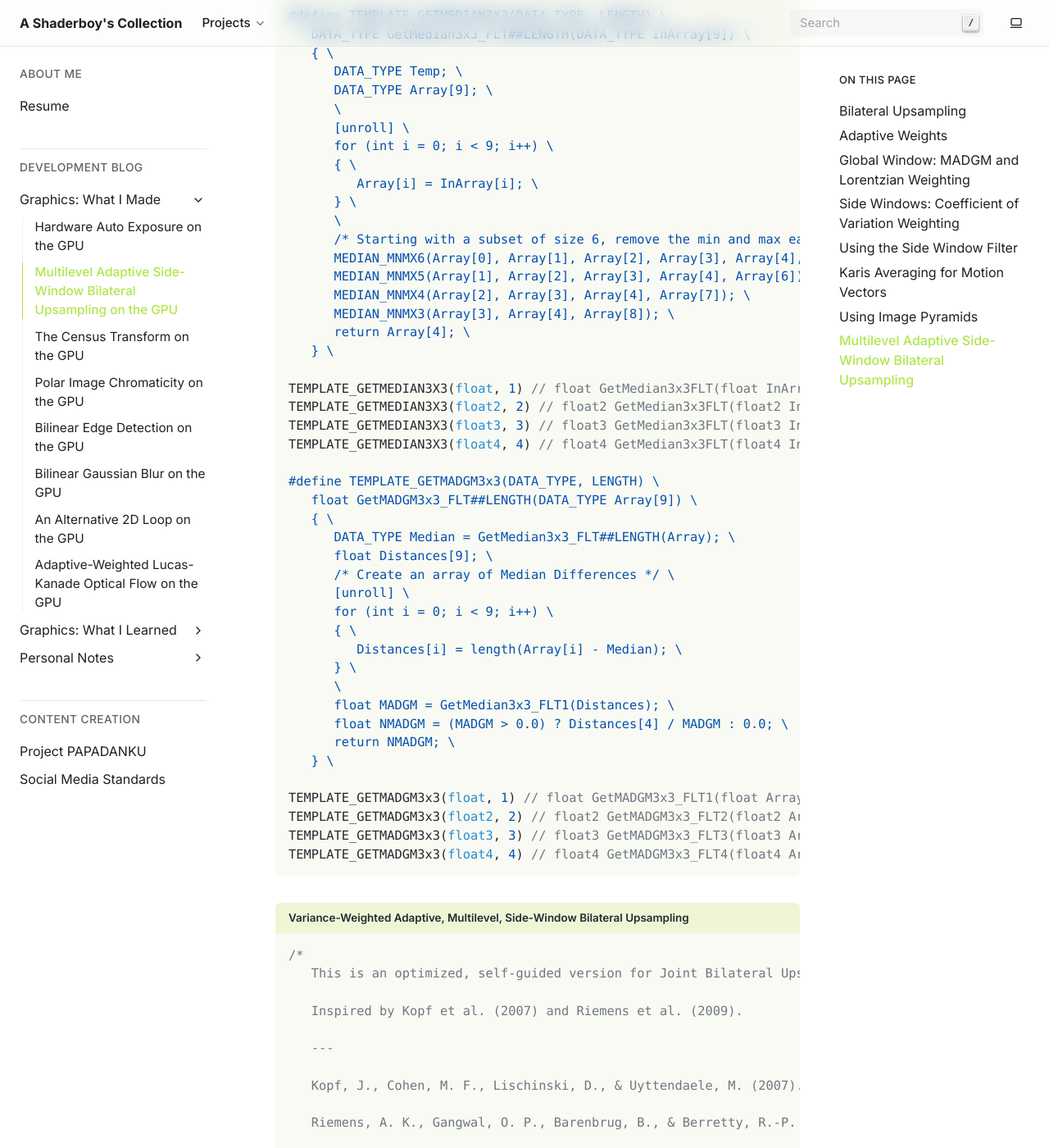
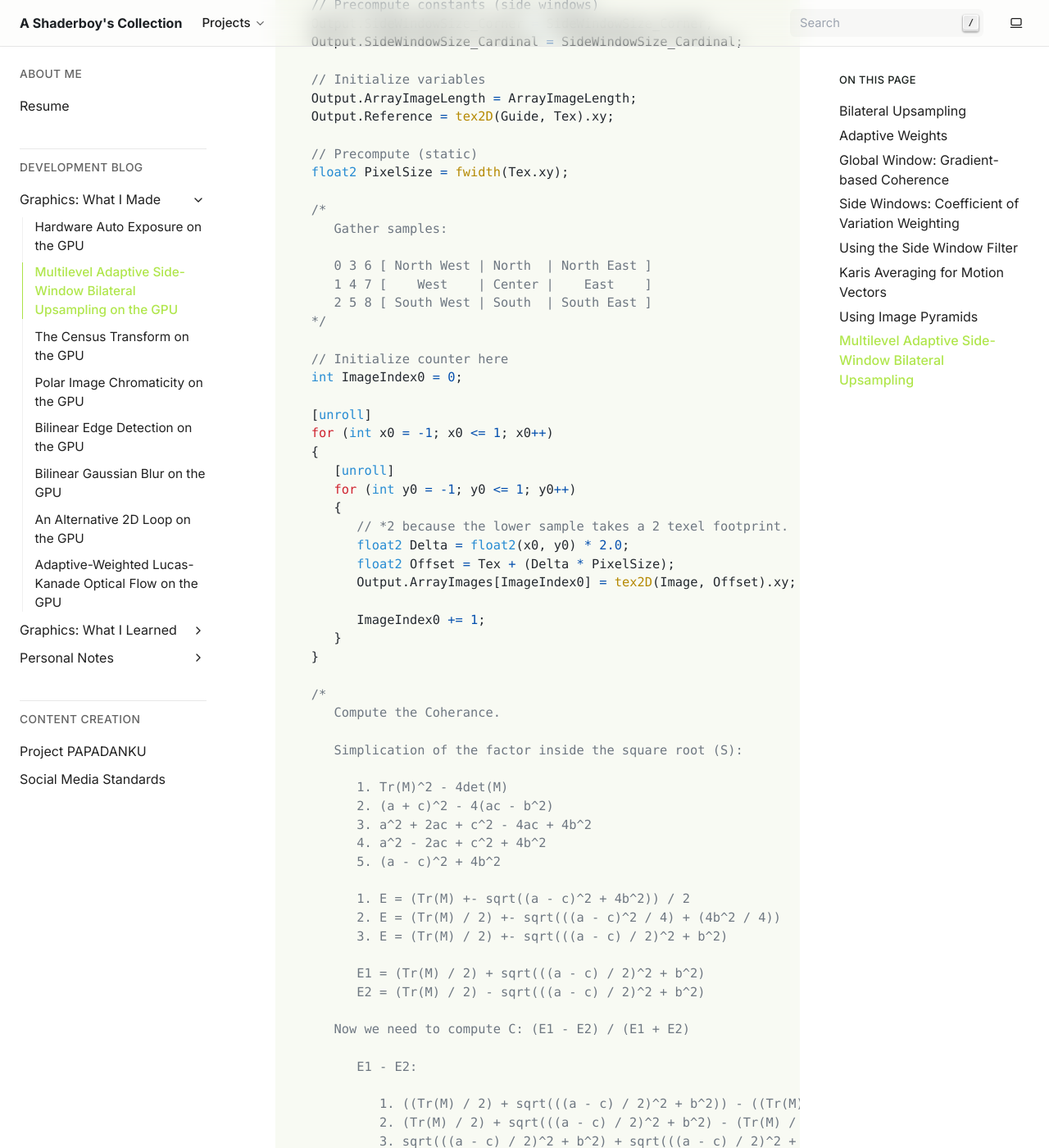
Before and after one commit to papadanku/papadanku.github.io, a Sphinx documentation site: the page built from doc/blog/made/bilateral.rst, in a window 1280 px wide and 1400 px high, scrolled down 6481 px. Shown: the whole window at 82% size. Built offline with Sphinx 7.4.7, drawn with Linux system fonts in a browser that asks for light colours; some of the changed text lies outside the part shown.

Commit message:
Refactored the filter... again.

```diff
--- a/doc/blog/learned/preprocessor.rst
+++ b/doc/blog/learned/preprocessor.rst
@@ -32,7 +32,7 @@ If documentation must exist within the macro itself, C-style block comments (``/
       ((x) * (x) + 2.0f)
 
 Common Pitfalls
-^^^^^^^^^^^^^^
+^^^^^^^^^^^^^^^
 
 .. warning::
 
--- a/doc/blog/made/bilateral.rst
+++ b/doc/blog/made/bilateral.rst
@@ -31,20 +31,22 @@ Adaptive bilateral upsampling improves the process by dynamically adjusting the
 
 In homogeneous regions (low variance), the filter allows a wider range of pixels to contribute, enhancing smoothing. In edge regions (high variance), the filter becomes more restrictive. This adaptive behavior minimizes artifacts and ensures that the filter's strength is proportional to the local content's complexity.
 
-Global Window: MADGM and Lorentzian Weighting
----------------------------------------------
+Global Window: Gradient-based Coherence
+---------------------------------------
 
-To determine the overall range sensitivity, the filter computes the Median Absolute Deviation from the Median (MADGM) across the entire local window. The MADGM provides a robust estimate of the local variance that is less sensitive to outliers than standard variance. It is defined as:
+To determine the overall range sensitivity, the filter calculates a normalized squared coherence based on the local image gradients, :math:`\mathbf{G}_x` and :math:`\mathbf{G}_y`. This coherence value, which ranges from 0 to 1, quantifies the directional consistency of the gradients within the window. A high coherence indicates a strong, well-defined edge, whereas a low coherence suggests a more isotropic or homogeneous region.
+
+The coherence :math:`C` is defined as:
 
 .. math::
 
-   MADGM = \text{median}(\|x_i - \text{median}(x)\|)
+   C = \frac{4 \cdot \left[ \left( \frac{\|\mathbf{G}_x\|^2 - \|\mathbf{G}_y\|^2}{2} \right)^2 + (\mathbf{G}_x \cdot \mathbf{G}_y)^2 \right]}{(\|\mathbf{G}_x\|^2 + \|\mathbf{G}_y\|^2)^2}
 
-The MADGM is used as the Full Width at Half Maximum (FWHM) parameter for a Lorentzian distribution, which determines the range weights. This ensures that the filter's sensitivity to intensity differences is scaled by the local texture complexity:
+The coherence :math:`C` is used as the squared Full Width at Half Maximum (:math:`\text{FWHM}^2`) parameter for a Lorentzian distribution, which determines the range weights :math:`w_r`. This ensures that the filter's sensitivity to intensity differences is scaled by the local gradient coherence:
 
 .. math::
 
-   w_r = \frac{A \cdot (\text{FWHM}/2)^2}{(\text{FWHM}/2)^2 + \|d\|^2}
+   w_r = \frac{A \cdot (C/4)}{(C/4) + \|d\|^2}
 
 Side Windows: Coefficient of Variation Weighting
 ------------------------------------------------
@@ -77,14 +79,14 @@ The SWF framework supports various filter implementations:
 
 The implemented version follows these steps:
 
-#. **Shared Data Gathering**: A two-pass process that first collects the neighborhood samples and then computes the range weights using the local MADGM-based variance.
+#. **Shared Data Gathering**: A two-pass process that first collects the neighborhood samples and then computes the range weights using the local coherence-based variance.
 #. **Kernel Generation**: Define a set of kernels representing eight side windows: four cardinal directions and four corners.
 #. **Side Window Statistics Calculation**: For each window, compute the local mean :math:`\mu_W` and variance :math:`\sigma^2_W`.
-#. **Bilateral Weighted Estimation**: For each window, calculate a bilateral-weighted mean :math:`\mu_{W, \text{bilat}}`. The range weight is adaptively adjusted using the global MADGM-based variance:
+#. **Bilateral Weighted Estimation**: For each window, calculate a bilateral-weighted mean :math:`\mu_{W, \text{bilat}}`. The range weight is adaptively adjusted using the global coherence-based variance:
 
    .. math::
 
-      w_r = \text{Lorentzian}(\|d\|^2; \text{FWHM}=\text{MADGM})
+      w_r = \text{Lorentzian}(\|d\|^2; \text{FWHM}^2 = C)
 
 #. **Variance-Weighted Combination**: Combine the estimated means using their stability weights (derived from the Coefficient of Variation) as weights:
 
@@ -118,131 +120,20 @@ The proposed technique integrates the following components:
 .. code-block:: hlsl
    :caption: Helper Math Functions
 
-   float GetLorentzian1D(float X_sq, float A, float FWHM)
+   float GetLorentzian1D(float X, float A, float FWHM)
    {
       float HWHM = FWHM / 2.0;
       float HWHM_Sq = HWHM * HWHM;
-      return (A * HWHM_Sq) / (HWHM_Sq + X_sq);
+      float X_Sq = X * X;
+      return (A * HWHM_Sq) / (HWHM_Sq + X_Sq);
    }
 
-   /*
-      3x3 Median
-      Morgan McGuire and Kyle Whitson
-      http://graphics.cs.williams.edu
-
-      Copyright (c) Morgan McGuire and Williams College, 2006
-      All rights reserved.
-
-      Redistribution and use in source and binary forms, with or without
-      modification, are permitted provided that the following conditions are
-      met:
-
-      Redistributions of source code must retain the above copyright notice,
-      this list of conditions and the following disclaimer.
-
-      Redistributions in binary form must reproduce the above copyright
-      notice, this list of conditions and the following disclaimer in the
-      documentation and/or other materials provided with the distribution.
-
-      THIS SOFTWARE IS PROVIDED BY THE COPYRIGHT HOLDERS AND CONTRIBUTORS
-      "AS IS" AND ANY EXPRESS OR IMPLIED WARRANTIES, INCLUDING, BUT NOT
-      LIMITED TO, THE IMPLIED WARRANTIES OF MERCHANTABILITY AND FITNESS FOR
-      A PARTICULAR PURPOSE ARE DISCLAIMED. IN NO EVENT SHALL THE COPYRIGHT
-      HOLDER OR CONTRIBUTORS BE LIABLE FOR ANY DIRECT, INDIRECT, INCIDENTAL,
-      SPECIAL, EXEMPLARY, OR CONSEQUENTIAL DAMAGES (INCLUDING, BUT NOT
-      LIMITED TO, PROCUREMENT OF SUBSTITUTE GOODS OR SERVICES; LOSS OF USE,
-      DATA, OR PROFITS; OR BUSINESS INTERRUPTION) HOWEVER CAUSED AND ON ANY
-      THEORY OF LIABILITY, WHETHER IN CONTRACT, STRICT LIABILITY, OR TORT
-      (INCLUDING NEGLIGENCE OR OTHERWISE) ARISING IN ANY WAY OUT OF THE USE
-      OF THIS SOFTWARE, EVEN IF ADVISED OF THE POSSIBILITY OF SUCH DAMAGE.
-   */
-
-   #define MEDIAN_SWAP2(A, B) \
-      Temp = A; \
-      A = min(A, B); \
-      B = max(Temp, B); \
-
-   #define MEDIAN_MN3(A, B, C) \
-      MEDIAN_SWAP2(A, B); \
-      MEDIAN_SWAP2(A, C); \
-
-   #define MEDIAN_MX3(A, B, C) \
-      MEDIAN_SWAP2(B, C); \
-      MEDIAN_SWAP2(A, C); \
-
-   // 3 exchanges
-   #define MEDIAN_MNMX3(A, B, C) \
-      MEDIAN_MX3(A, B, C); \
-      MEDIAN_SWAP2(A, B); \
-
-   // 4 exchanges
-   #define MEDIAN_MNMX4(A, B, C, D) \
-      MEDIAN_SWAP2(A, B); \
-      MEDIAN_SWAP2(C, D); \
-      MEDIAN_SWAP2(A, C); \
-      MEDIAN_SWAP2(B, D); \
-
-   // 6 exchanges
-   #define MEDIAN_MNMX5(A, B, C, D, E) \
-      MEDIAN_SWAP2(A, B); \
-      MEDIAN_SWAP2(C, D); \
-      MEDIAN_MN3(A, C, E); \
-      MEDIAN_MX3(B, D, E); \
-
-   // 7 exchanges
-   #define MEDIAN_MNMX6(A, B, C, D, E, F) \
-      MEDIAN_SWAP2(A, D); \
-      MEDIAN_SWAP2(B, E); \
-      MEDIAN_SWAP2(C, F); \
-      MEDIAN_MN3(A, B, C); \
-      MEDIAN_MX3(D, E, F); \
-
-   #define TEMPLATE_GETMEDIAN3X3(DATA_TYPE, LENGTH) \
-      DATA_TYPE GetMedian3x3_FLT##LENGTH(DATA_TYPE InArray[9]) \
-      { \
-         DATA_TYPE Temp; \
-         DATA_TYPE Array[9]; \
-         \
-         [unroll] \
-         for (int i = 0; i < 9; i++) \
-         { \
-            Array[i] = InArray[i]; \
-         } \
-         \
-         /* Starting with a subset of size 6, remove the min and max each time */ \
-         MEDIAN_MNMX6(Array[0], Array[1], Array[2], Array[3], Array[4], Array[5]); \
-         MEDIAN_MNMX5(Array[1], Array[2], Array[3], Array[4], Array[6]); \
-         MEDIAN_MNMX4(Array[2], Array[3], Array[4], Array[7]); \
-         MEDIAN_MNMX3(Array[3], Array[4], Array[8]); \
-         return Array[4]; \
-      } \
-
-   TEMPLATE_GETMEDIAN3X3(float, 1) // float GetMedian3x3FLT(float InArray[9])
-   TEMPLATE_GETMEDIAN3X3(float2, 2) // float2 GetMedian3x3FLT(float2 InArray[9])
-   TEMPLATE_GETMEDIAN3X3(float3, 3) // float3 GetMedian3x3FLT(float3 InArray[9])
-   TEMPLATE_GETMEDIAN3X3(float4, 4) // float4 GetMedian3x3FLT(float4 InArray[9])
-
-   #define TEMPLATE_GETMADGM3x3(DATA_TYPE, LENGTH) \
-      float GetMADGM3x3_FLT##LENGTH(DATA_TYPE Array[9]) \
-      { \
-         DATA_TYPE Median = GetMedian3x3_FLT##LENGTH(Array); \
-         float Distances[9]; \
-         /* Create an array of Median Differences */ \
-         [unroll] \
-         for (int i = 0; i < 9; i++) \
-         { \
-            Distances[i] = length(Array[i] - Median); \
-         } \
-         \
-         float MADGM = GetMedian3x3_FLT1(Distances); \
-         float NMADGM = (MADGM > 0.0) ? Distances[4] / MADGM : 0.0; \
-         return NMADGM; \
-      } \
-
-   TEMPLATE_GETMADGM3x3(float, 1) // float GetMADGM3x3_FLT1(float Array[9])
-   TEMPLATE_GETMADGM3x3(float2, 2) // float2 GetMADGM3x3_FLT2(float2 Array[9])
-   TEMPLATE_GETMADGM3x3(float3, 3) // float3 GetMADGM3x3_FLT3(float3 Array[9])
-   TEMPLATE_GETMADGM3x3(float4, 4) // float4 GetMADGM3x3_FLT4(float4 Array[9])
+   float GetLorentzian1D_Fast(float X_Sq, float A, float FWHM_Sq)
+   {
+      // (FWHM / 2)^2 = FWHM^2 / 4
+      float HWHM_Sq = FWHM_Sq / 4.0;
+      return (A * HWHM_Sq) / (HWHM_Sq + X_Sq);
+   }
 
 .. code-block:: hlsl
    :caption: Variance-Weighted Adaptive, Multilevel, Side-Window Bilateral Upsampling
@@ -319,8 +210,8 @@ The proposed technique integrates the following components:
          2 5 8 [ South West | South  | South East ]
       */
 
-      // Initialize counter here.
-      int ImageIndex = 0;
+      // Initialize counter here
+      int ImageIndex0 = 0;
 
       [unroll]
       for (int x0 = -1; x0 <= 1; x0++)
@@ -331,17 +222,91 @@ The proposed technique integrates the following components:
             // *2 because the lower sample takes a 2 texel footprint.
             float2 Delta = float2(x0, y0) * 2.0;
             float2 Offset = Tex + (Delta * PixelSize);
-            Output.ArrayImages[ImageIndex] = tex2D(Image, Offset).xy;
+            Output.ArrayImages[ImageIndex0] = tex2D(Image, Offset).xy;
 
-            ImageIndex += 1;
+            ImageIndex0 += 1;
          }
       }
 
-      // Compute the MADGM and fit the MADGM into a Lorentzian distribution.
-      Output.GVariance = GetMADGM3x3_FLT2(Output.ArrayImages) + 1e-7;
+      /*
+         Compute the Coherance.
+
+         Simplication of the factor inside the square root (S):
+
+            1. Tr(M)^2 - 4det(M)
+            2. (a + c)^2 - 4(ac - b^2)
+            3. a^2 + 2ac + c^2 - 4ac + 4b^2
+            4. a^2 - 2ac + c^2 + 4b^2
+            5. (a - c)^2 + 4b^2
+
+            1. E = (Tr(M) +- sqrt((a - c)^2 + 4b^2)) / 2
+            2. E = (Tr(M) / 2) +- sqrt(((a - c)^2 / 4) + (4b^2 / 4))
+            3. E = (Tr(M) / 2) +- sqrt(((a - c) / 2)^2 + b^2)
+
+            E1 = (Tr(M) / 2) + sqrt(((a - c) / 2)^2 + b^2)
+            E2 = (Tr(M) / 2) - sqrt(((a - c) / 2)^2 + b^2)
+
+         Now we need to compute C: (E1 - E2) / (E1 + E2)
+
+            E1 - E2:
+
+               1. ((Tr(M) / 2) + sqrt(((a - c) / 2)^2 + b^2)) - ((Tr(M) / 2) - sqrt(((a - c) / 2)^2 + b^2))
+               2. (Tr(M) / 2) + sqrt(((a - c) / 2)^2 + b^2) - (Tr(M) / 2) + sqrt(((a - c) / 2)^2 + b^2)
+               3. sqrt(((a - c) / 2)^2 + b^2) + sqrt(((a - c) / 2)^2 + b^2)
+               4. 2 * sqrt(((a - c) / 2)^2 + b^2)
+
+            E1 + E2:
+
+               1. (Tr(M) / 2) + sqrt(((a - c) / 2)^2 + b^2) + ((Tr(M) / 2) - sqrt(((a - c) / 2)^2 + b^2))
+               2. (Tr(M) / 2) + (Tr(M) / 2)
+               3. 2 * (Tr(M) / 2)
+               4. Tr(M)
+
+            Therefore: (2 * sqrt(((a - c) / 2)^2 + b^2)) / Tr(M)
+      */
+
+      const float K_H[ArrayImageLength] =
+      {
+         -1.0 / 4.0, -2.0 / 4.0, -1.0 / 4.0,
+          0.0,        0.0,        0.0,
+          1.0 / 4.0,  2.0 / 4.0,  1.0 / 4.0
+      };
+
+      const float K_V[ArrayImageLength] =
+      {
+         -1.0 / 4.0, 0.0, 1.0 / 4.0,
+         -2.0 / 4.0, 0.0, 2.0 / 4.0,
+         -1.0 / 4.0, 0.0, 1.0 / 4.0
+      };
+
+      float2 Gx = 0.0;
+      float2 Gy = 0.0;
+
+      // Completely unrolled to avoid SM3 loop register index penalties
+      [unroll]
+      for (int i = 0; i < ArrayImageLength; i++)
+      {
+         Gx += (Output.ArrayImages[i] * K_H[i]);
+         Gy += (Output.ArrayImages[i] * K_V[i]);
+      }
+
+      float DotGxGx = dot(Gx, Gx);
+      float DotGyGy = dot(Gy, Gy);
+      float DotGxGy = dot(Gx, Gy);
+
+      float Trace = (DotGxGx + DotGyGy);          // Element (a + c)
+      float Diff  = (DotGxGx - DotGyGy) * 0.5;    // Element (a - c) / 2
+      float N = (Diff * Diff) + (DotGxGy * DotGxGy);
+      float D = Trace * Trace;
+
+      // Normalized Squared Coherence: 0 (flat), (highly directional edge)
+      float Coherence = (D > 0.0) ? (4.0 * N) / D : 0.0;
+
+      // Map into your global variance framework
+      Output.GVariance_Sq = Coherence + 1e-7;
 
       // Reset counter and start again
-      ImageIndex = 0;
+      int ImageIndex1 = 0;
 
       [unroll]
       for (int x1 = -1; x1 <= 1; x1++)
```
Also changed, not shown: other parts of doc/blog/made/bilateral.rst (+9 -9 lines), doc/blog/made/opticalflow.rst (+16 -1 lines).
